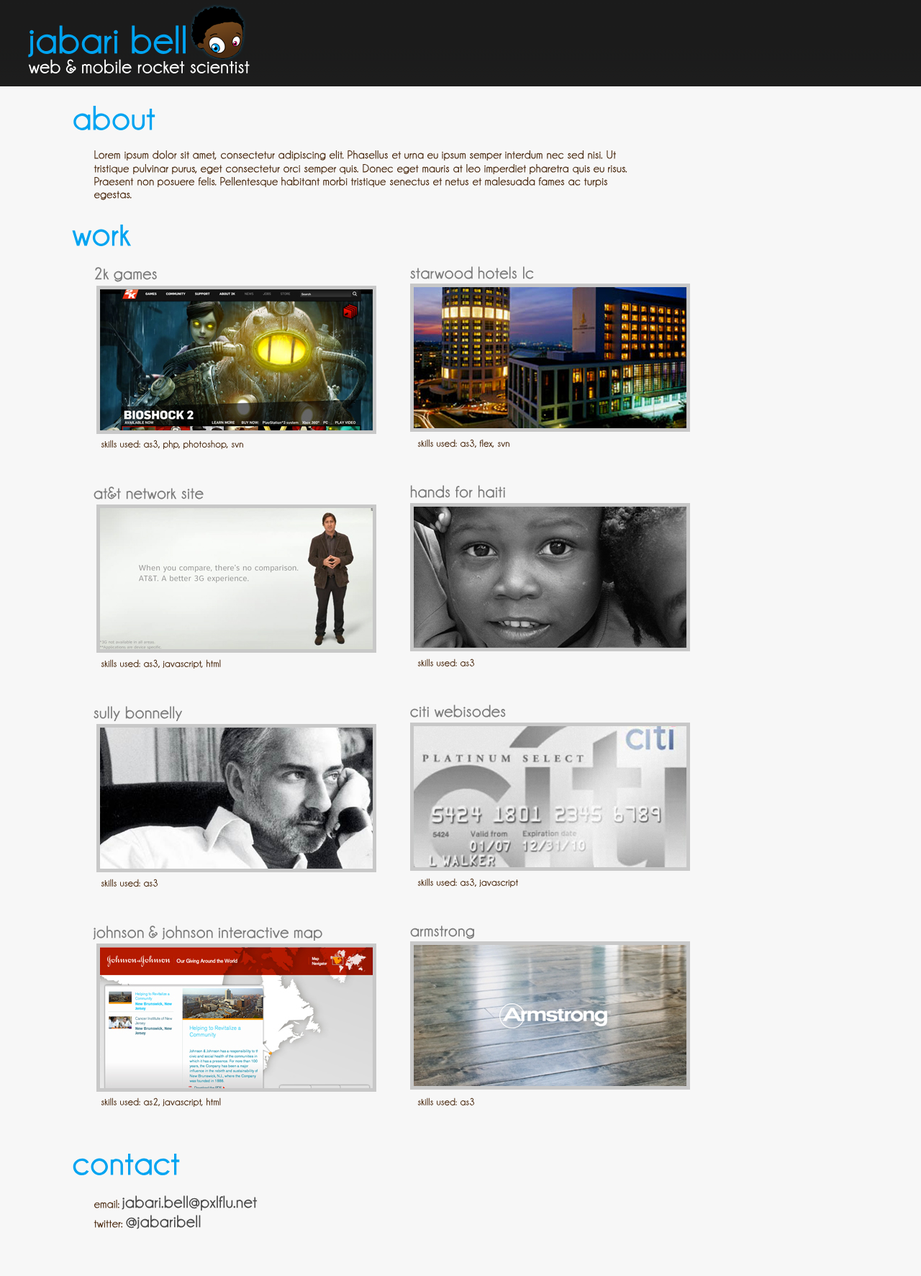
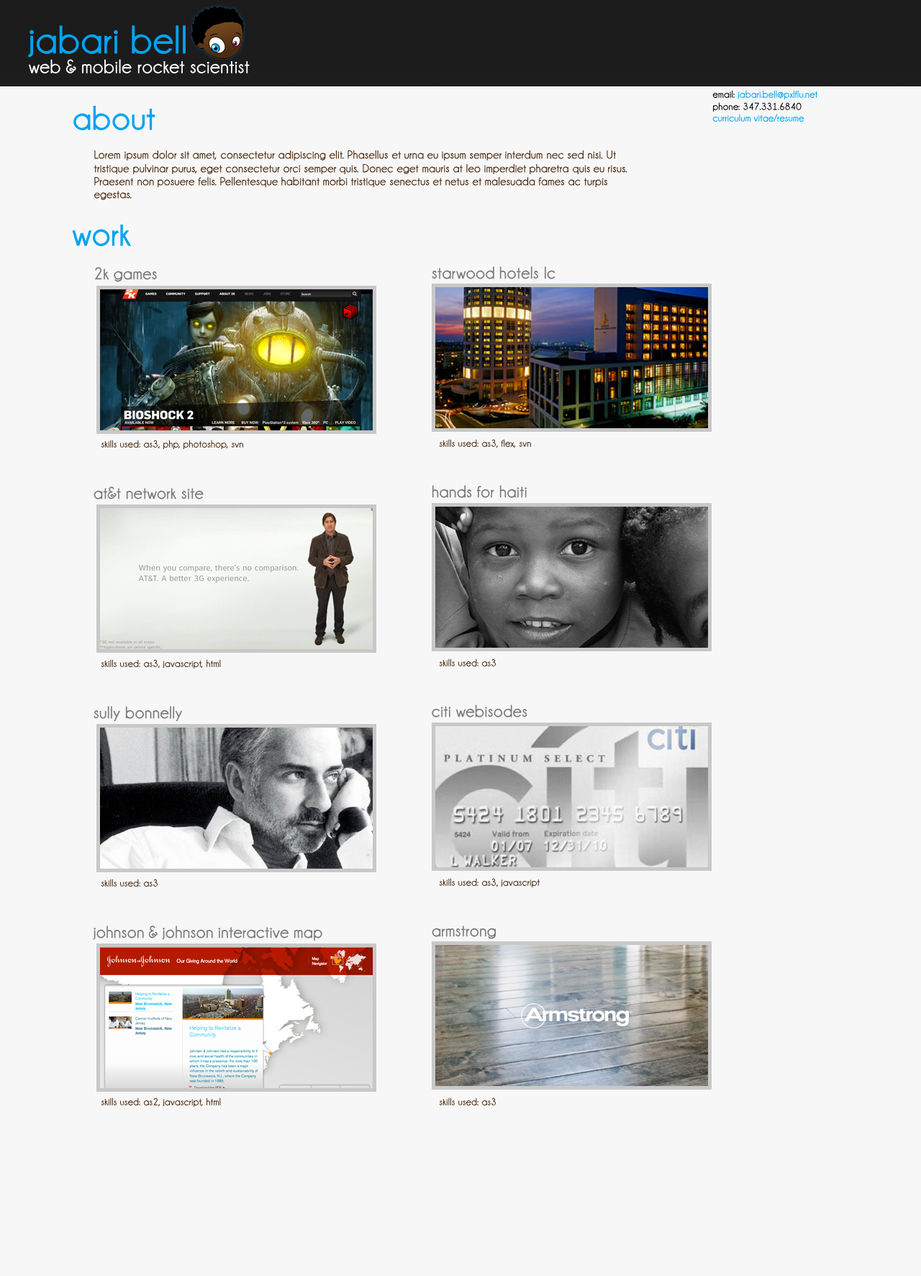
Before and after one commit to alonecuzzo/jabaribell.me, a plain HTML site: page dev/public/index.html in a window 1280 px wide. Shown: the part 7-1780 px from the top of the page at 72% size. After the commit the page ends 1649 px from the top, so only its background shows below. Drawn offline with Linux system fonts and the light colour scheme.

Commit message:
IE bug fixed

```diff
--- a/dev/public/index.html
+++ b/dev/public/index.html
@@ -69,11 +69,13 @@
 					</a>
 				</div>
 
-				<div class="work-item" id="work-item-even">
+				<div class="work-item-even">
+				<div class="work-item">
 					<a href="http://www.starwoodhotels.com/luxury/search/explore_collection.html" target="_blank"><div id="work-title">starwood hotels lc</div>
 					<img src="./img/starwood.jpg"></img>
 					<p>skills used: as3, flex, svn</p>
 					</a>
+				</div>
 				</div>
 
 				<div class="work-item">
@@ -83,11 +85,13 @@
 					</a>
 				</div>
 
-				<div class="work-item" id="work-item-even">
+				<div class="work-item-even">
+				<div class="work-item">
 					<a href="http://www.handsforhaiti.us/" target="_blank"><div id="work-title">hands for haiti</div>
 					<img src="./img/haiti.jpg"></img>
 					<p>skills used: as3</p>
 					</a>
+				</div>
 				</div>
 
 				<div class="work-item">
@@ -97,11 +101,13 @@
 					</a>
 				</div>
 
-				<div class="work-item" id="work-item-even">
+				<div class="work-item-even">
+				<div class="work-item">
 					<a href="http://dev.pxlflu.net/citi/webisodes/" target="_blank"><div id="work-title">citi webisodes</div>
 					<img src="./img/webisodes.jpg"></img>
 					<p>skills used: as3, javascript</p>
 					</a>
+				</div>
 				</div>
 
 				<div class="work-item">
@@ -111,11 +117,13 @@
 					</a>
 				</div>
 
-				<div class="work-item" id="work-item-even">
+				<div class="work-item-even">
+				<div class="work-item">
 					<a href="http://dev.pxlflu.net/armstrong/" target="_blank"><div id="work-title">armstrong</div>
 					<img src="./img/armstrong.jpg"></img>
 					<p>skills used: as3</p>
 					</a>
+				</div>
 				</div>
 
 
@@ -123,16 +131,17 @@
 
 
 
-			<div id="contact-header"><h3>contact</h3>
-				<p>email: <a href="mailto:jabari.bell@pxlflu.net">jabari.bell@pxlflu.net</a><br/>
-				twitter: <a href="http://twitter.com/jabaribell">@jabaribell</a><br/>
-				</p>
-			</div>
+			<!-- <div id="contact-header"><h3>contact</h3>
+							<p>email: <a href="mailto:jabari.bell@pxlflu.net">jabari.bell@pxlflu.net</a><br/>
+							twitter: <a href="http://twitter.com/jabaribell">@jabaribell</a><br/>
+							</p>
+						</div> -->
 
 
 
-			<div id="right-panel">
-				<div id="back-to-top-button"><a class="up" href="#"><img src="img/back_to_top_button.png" width="51" height="50"/></a></div>
+			<div id="right-panel">email: <a href="mailto:jabari.bell@pxlflu.net">jabari.bell@pxlflu.net</a><br/>
+				phone: 347.331.6840</br>
+				<a href="http://jabaribell.me/cv.pdf">curriculum vitae/resume</a>
 			</div>
 
 
--- a/dev/public/js/init.js
+++ b/dev/public/js/init.js
@@ -13,6 +13,7 @@ $(document).ready(function(){
 
 	$('#back-to-top-button').fadeOut(1);
 	var isff = $.browser.mozilla;
+	var isie = $.browser.msie;
     var loginOffsetX = 0;
 
     if(isff){
@@ -26,6 +27,45 @@ $(document).ready(function(){
     } else {
         loginOffsetX = 330;
     }
+	// #work-item-even{
+	//         margin-left:470px;
+	//         margin-top:-307px;
+	//     }
+
+    // .work-item img{
+    //         border-style:solid;
+    //         border-width:5px;
+    //         border-color:#c8c8c8;
+    //         margin-top:3px;
+    //     }
+
+	if(isie)
+	{
+
+	    $('.work-item-even').each( function(index) {
+
+	        $(this).css('padding-top', '31px');
+
+	       // $(this).css('position', 'relative');
+	       // alert( index + ": " +$(this))
+	    });
+
+	    $('.work-item-even img').each( function(index) {
+
+	        $(this).css('margin-top', '5px');
+
+	       // $(this).css('position', 'relative');
+	       // alert( index + ": " +$(this))
+	    });
+
+	    // $('#work-item-even').css('display', 'inline');
+	    //         $('.work-item').css('margin-top', '0px');
+	    //         //$('#work-item-even').css('margin-top', '-87px');
+	    //         $('.work-item img').css('margin-top', '0px');
+	    //alert('ise');
+	   // left: 890px;
+	    $('right-panel').css('left', '910px');
+	}
 
 
 	window.onscroll = function()
@@ -50,16 +90,17 @@ $(document).ready(function(){
 	}
 
 
-    window.onresize = function()
-    {
+    // window.onresize = function()
+    //   {
+    $(window).bind('resize', function () {
         var offsetY = self.pageYOffset;
         var offsetX = $(window).width()-loginOffsetX;
 
         if( window.XMLHttpRequest ) {
-            $('#right-panel').css('position','absolute');
-            $('#right-panel').css('float','right');
-            $('#right-panel').css('top', offsetY - 11);
-            $('#right-panel').css('margin-left', '0');
+            // $('#right-panel').css('position','absolute');
+            //             $('#right-panel').css('float','right');
+            //             $('#right-panel').css('top', offsetY - 11);
+            //             $('#right-panel').css('margin-left', '0');
 
             $('.login-form').css('position','absolute');
             $('.login-form').css('float','right');
@@ -72,6 +113,11 @@ $(document).ready(function(){
          }
     }
 
+);
+
+ //    }
+ // }
+
 	//alert( "get that voting going")
 	//activate the voting
     activate_voting();
@@ -79,6 +125,10 @@ $(document).ready(function(){
     activate_login();
     $('#myheader').css('width', $(window).width());
     $('.login-form').css('margin-left', $(window).width()-loginOffsetX);
+    var offsetX = $('#articles').offset();
+     $('#right-panel').css('position','fixed');
+     $('#right-panel').css('top','129px');
+     $('#right-panel').css('margin-left', offsetX.left);
 
     //alert("is firefox? " + isff);
 
--- a/dev/public/styles.css
+++ b/dev/public/styles.css
@@ -225,16 +225,16 @@ p{
 }
 
 
-#work-item-even{
+.work-item-even{
     margin-left:470px;
     margin-top:-307px;
 }
 
-#work-item-even img{
+.work-item-even img{
     margin-top:-13px;
 }
 
-#work-item-even p{
+.work-item-even p{
     margin-top:-13px;
 }
 
@@ -269,9 +269,11 @@ footer .line{
 #right-panel{
     position:absolute;
     /*float:right;*/
-    left: 700px;
-    top: 0px;
+    left: 890px;
+    top: 129px;
     z-index:33;
+    color:#000000;
+    font-size:14px;
 }
 
 
```
Also changed, not shown: 1 other file.
